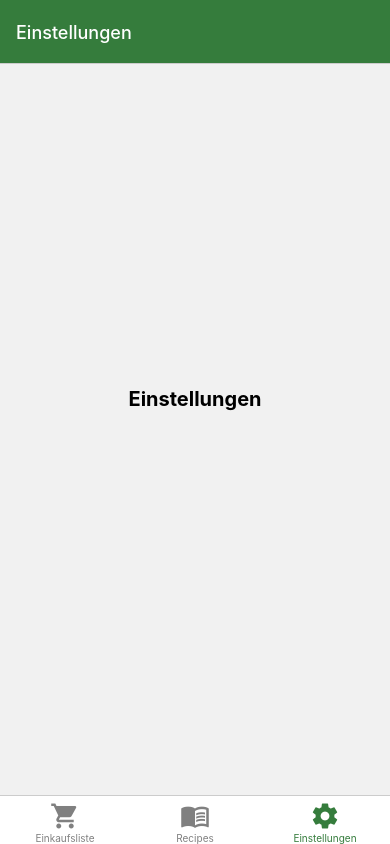
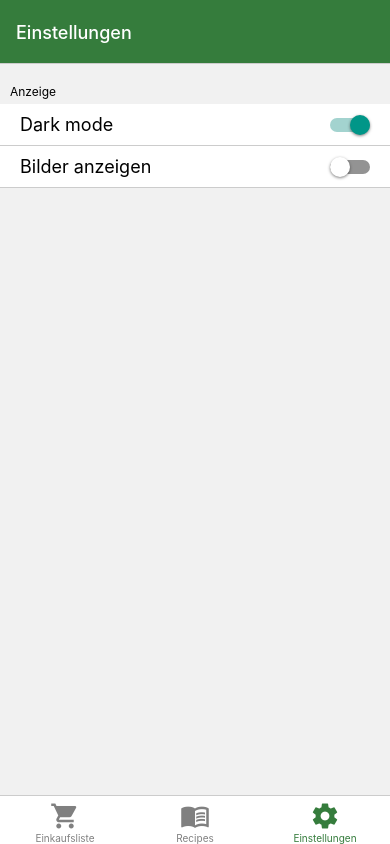
Before and after one commit to marrywal/hungryList, a React Native app: screen /Settings in a window 390 px wide. Built offline with nearby package versions, Linux system fonts and the light colour scheme; what expo-linking would draw is missing.

Commit message:
add settings page

```diff
--- a/src/navigation/index.tsx
+++ b/src/navigation/index.tsx
@@ -87,9 +87,7 @@ function RootNavigator() {
       </Stack.Group>
       <Stack.Group screenOptions={{ presentation: 'modal' }}>
         <Stack.Screen name="ModalNewRecipe" component={ModalNewRecipe}
-          options={({ navigation }) => ({
-            title: 'Neues Rezept'
-          })}
+          options={({ navigation }) => ({})}
         />
       </Stack.Group>
       <Stack.Group screenOptions={{ presentation: 'card' }}>
--- a/src/screens/ModalDetailRecipe.tsx
+++ b/src/screens/ModalDetailRecipe.tsx
@@ -162,6 +162,7 @@ export default function ModalDetailRecipe({ navigation, route }: { navigation: a
     }
 
     const editRecipe = () => {
+        // navigation.navigate('ModalNewRecipe', ['edit', recipe]);
         console.log('edit recipe') // TODO:
     }
 
--- a/src/screens/ModalNewRecipe.tsx
+++ b/src/screens/ModalNewRecipe.tsx
@@ -15,7 +15,7 @@ import { StyledTextInput } from '../components/StyledTextInput';
 import { StyledButtonPressable } from '../components/StyledButtonPressable';
 import { StyledHeader } from '../components/StyledHeader';
 
-export default function ModalNewRecipe({ navigation }: { navigation: any }) {
+export default function ModalNewRecipe({ navigation, route }: { navigation: any, route: any }) {
   const [selectedIndex, setSelectedIndex] = useState(1);
   const [allIngredients, setAllIngedients] = useState<_Ingredient[]>([]);
   const [allPrepSteps, setAllPrepSteps] = useState<_PrepStep[]>([]);
@@ -37,6 +37,7 @@ export default function ModalNewRecipe({ navigation }: { navigation: any }) {
 
   useEffect(() => {
     nav.setOptions({
+      // title: route.params[0] === 'edit' ? 'Neues Rezept' : 'Rezept bearbeiten',
       headerRight: () => <Pressable
         onPress={saveNewItem}
         style={({ pressed }) => ({
@@ -192,8 +193,10 @@ export default function ModalNewRecipe({ navigation }: { navigation: any }) {
     let ingredientsPerPerson: _Ingredient[] = [];
 
     allIngredients.forEach((ingr: _Ingredient) => {
-      let amountPerPerson = parseFloat(ingr.amount.replace(',', '.')) / personCount;
-      ingr.amount = amountPerPerson.toString();
+      if (ingr.amount) {
+        let amountPerPerson = parseFloat(ingr.amount.replace(',', '.')) / personCount;
+        ingr.amount = amountPerPerson.toString();
+      }
       ingredientsPerPerson.push(ingr);
     });
 
@@ -256,7 +259,8 @@ export default function ModalNewRecipe({ navigation }: { navigation: any }) {
     <ScrollView>
       <KeyboardAvoidingView
         keyboardVerticalOffset={headerHeight}
-        behavior={Platform.OS === "ios" ? "padding" : "height"}>
+        // behavior={Platform.OS === "ios" ? "padding" : "height"}
+        >
         <TouchableWithoutFeedback onPress={Keyboard.dismiss}>
           <View style={{ paddingBottom: 25 }}>
             <View style={styles.container}>
--- a/src/screens/Settings.tsx
+++ b/src/screens/Settings.tsx
@@ -1,36 +1,101 @@
-import { StyleSheet } from 'react-native';
-
+import { Platform, Pressable, SafeAreaView, SectionList, StatusBar, StyleSheet, Switch } from 'react-native';
 import { Text, View } from '../components/Themed';
 import { RootTabScreenProps } from '../../types';
-
+import { useState } from 'react';
+import { Colors } from '../constants/Colors';
+import useColorScheme from '../hooks/useColorScheme';
+import { StyledHeader } from '../components/StyledHeader';
+const DEFAULTDATA = [
+  {
+    categoryName: "Anzeige",
+    data: [
+      {
+        title: 'Dark mode',
+        state: true,
+      },
+      {
+        title: 'Bilder anzeigen',
+        state: false,
+      },
+    ]
+  },
+  {
+    categoryName: "",
+    data: [
+    ]
+  },
+  {
+    categoryName: "",
+    data: []
+  },
+];
 export default function Settings({ navigation }: RootTabScreenProps<'Settings'>) {
-  return (
-    <View style={styles.container}>
-      <Text style={styles.title}>Einstellungen</Text>
-      <View style={styles.separator} lightColor="#eee" darkColor="rgba(255,255,255,0.1)" />
-
-    </View>
-  );
-}
-
+  const [isEnabled, setIsEnabled] = useState(false);
+  const [settings, setSettings] = useState(DEFAULTDATA);
+  const scheme = useColorScheme();
+  const toggleSwitch = () => setIsEnabled(previousState => !previousState);
   const styles = StyleSheet.create({
     container: {
       flex: 1,
-    alignItems: 'center',
-    justifyContent: 'center',
+      paddingTop: StatusBar.currentHeight,
     },
     title: {
-    fontSize: 20,
-    fontWeight: 'bold',
+      fontSize: 18,
     },
     separator: {
       marginVertical: 30,
       height: 1,
       width: '80%',
     },
+    item: {
+      paddingVertical: 10,
+      paddingHorizontal: 20,
+      borderBottomWidth: 0.25,
+      borderBottomColor: Colors[scheme].border,
+      display: 'flex',
+      flexDirection: 'row',
+      alignItems: 'center',
+      justifyContent: 'space-between',
+      backgroundColor: 'transparent'
+    },
   });
-
-
+  const Item = ({ item }: { item: any }) => {
+    return (
+      <Pressable
+        // onPress={() => onItemClick(item)}
+        style={({ pressed }) => ({
+          backgroundColor: pressed
+            ? Colors[scheme].tintBackground
+            : Colors[scheme].background
+        })}>
+        <View style={styles.item}>
+          <Text style={styles.title}>{item.title}</Text>
+          <Switch
+            // trackColor={{ false: "#767577", true: "#81B0FF" }}
+            thumbColor={isEnabled && Platform.OS === 'android' ? Colors[scheme].tint : "#fff"}
+            // onValueChange={}
+            value={item.state}
+          />
+        </View>
+      </Pressable>)
+  };
+  return (
+    <SafeAreaView style={styles.container}>
+      <SectionList
+        renderItem={({ item }) =>
+          <Item item={item} />}
+        sections={DEFAULTDATA}
+        keyExtractor={(item, index) => index.toString()}
+        renderSectionHeader={({ section: { categoryName, data } }) => {
+          if (data.length > 0) {
+            return <StyledHeader text={categoryName} />
+          }
+          return null;
+        }}
+      />
+    </SafeAreaView>
+  );
+}
 /* TODO:
 mögliche optionen:
 - rezept-kategorien aus/einblenden
@@ -39,6 +104,4 @@ mögliche optionen:
 - bilder aus/einblenden
 - favoriten funktion aus/einblenden
 - größere schrift für kochen (rezept) ein/ausschalten
-
-
 */
```
Lines whose indentation alone changed are shown as unchanged.
